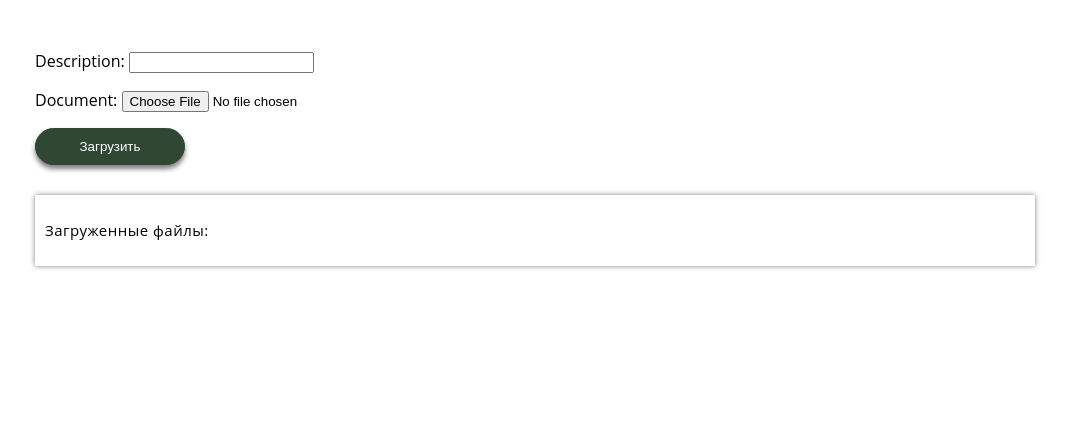
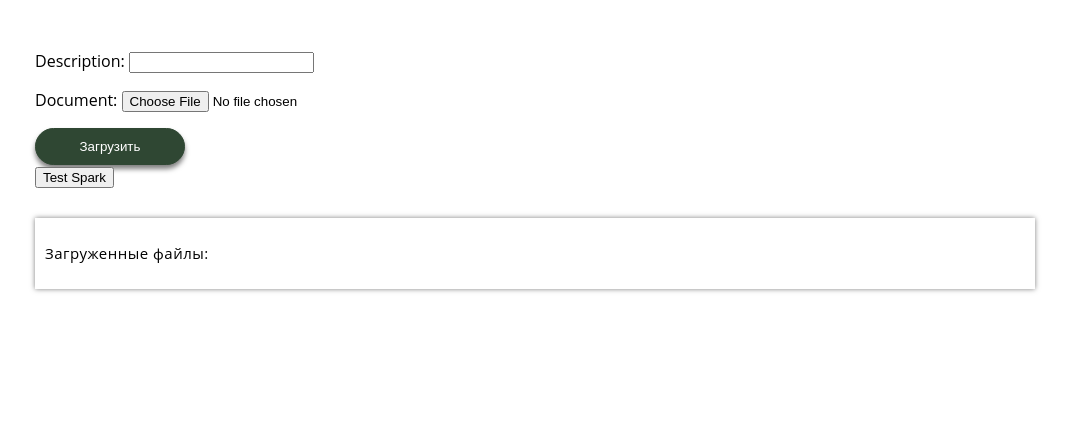
Before and after one commit to RaccoonBoyG/testproj, a Django app: page /upload/ in a window 1280 px wide. Shown: the part 86-514 px from the top of the page, without its empty margins (105-1174 px from the left). Run offline with Django 3.2, Linux system fonts and the light colour scheme; data that the repository does not hold is empty.

Commit message:
upload test spark

```diff
--- a/testproj/monitor/urls.py
+++ b/testproj/monitor/urls.py
@@ -1,5 +1,5 @@
 from django.urls import path ,re_path
-from .views import upload_file, page_view, delete
+from .views import upload_file, page_view, delete, upload_from_spark
 """Function views
     1. Add an import:  from my_app import views
     2. Add a URL to urlpatterns:  path('', views.home, name='home')
@@ -8,4 +8,5 @@ urlpatterns = [
     re_path(r'^$',page_view, name='page_view'),
     re_path(r'^upload/', upload_file, name='upload_file'),
     re_path(r'^delete', delete, name='delete'),
+    re_path(r'^upload_from_spark', upload_from_spark, name='upload_from_spark')
 ]
--- a/testproj/monitor/views.py
+++ b/testproj/monitor/views.py
@@ -14,6 +14,7 @@ from .forms import DocumentForm
 from .models import Document
 from django.shortcuts import get_object_or_404
 from django.core.files.uploadedfile import UploadedFile
+import pickle
 
 
 
@@ -46,7 +47,7 @@ def calculateTime(df_log):
     return time_all
 
 
-def upload_from_spark():
+def upload_from_spark(request):
     conf = SparkConf().setAppName('TestProjApp')
     sc = SparkContext.getOrCreate(conf=conf)
     sql_sc = SQLContext(sc)
@@ -60,13 +61,16 @@ def upload_from_spark():
     new_column = F.when(df_log.event_type!='page_close', F.split('event_type','/')[5]).when(df_log.event_type=='page_close',F.split('page','/')[7]).otherwise('page_close')
     df_log_test = df_log.withColumn('event_type', new_column)
     df_log_test = df_log_test.filter(df_log_test.event_type != '')
+    df_log_test1 = df_log_test.withColumn("id",F.monotonically_increasing_id())
+    mydict = df_log_test1.toPandas().set_index('id').T.to_dict('list')
+    pickle.dump(mydict, open("/tmp/mydict", "wb"))
+    return redirect('/upload')
 
 
 def upload_file(request):
     documents = Document.objects.all()
     if request.method == 'POST':
         form = DocumentForm(request.POST, request.FILES)
-        print(form['document'])
         if form.is_valid():
             form.save()
         return redirect('/upload')
--- a/testproj/templates/upload_file.html
+++ b/testproj/templates/upload_file.html
@@ -10,6 +10,10 @@
         <button class="but up upfile" type="submit">Загрузить</button>
     </form>
 </div>
+<form action="{% url 'upload_from_spark' %}" method="post" enctype="multipart/form-data">
+    {% csrf_token %}
+    <input type="button" name="upload_from_spark" value="Test Spark" />
+</form>
 <div class="upload_list">
     <h3>Загруженные файлы:</h3>
     <ul>
```
